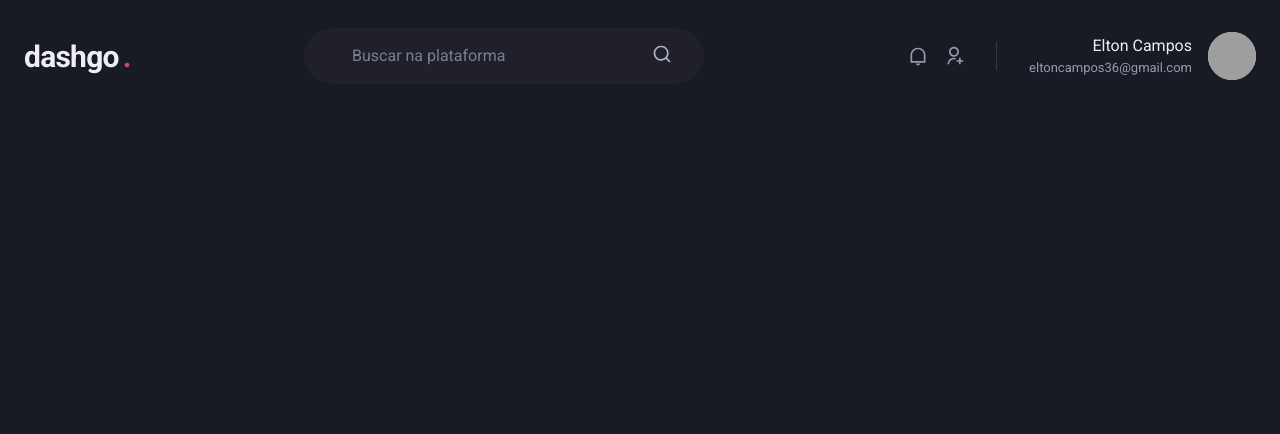
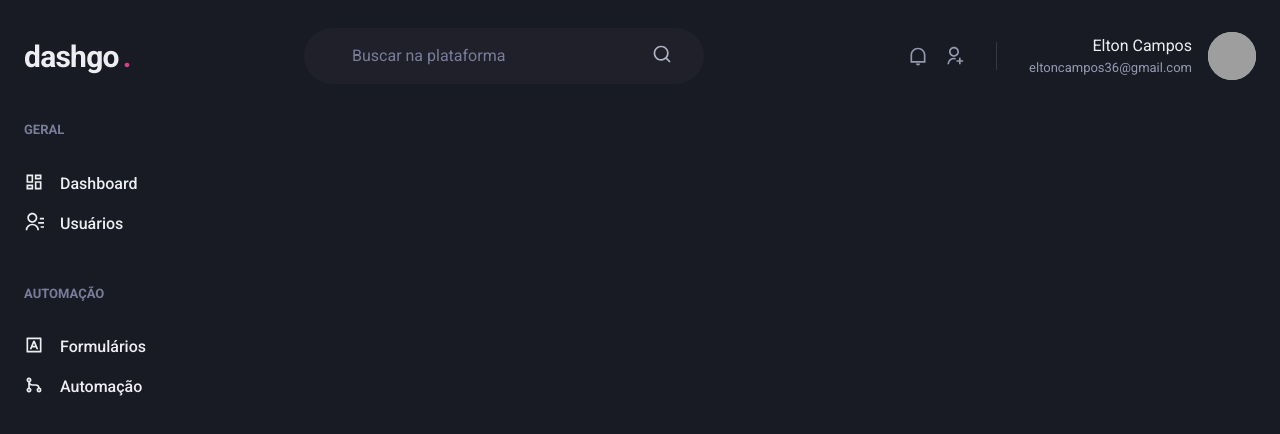
Before and after one commit to eltoncampos1/dashgo, a Next.js app: page /dashboard in a window 1280 px wide. Shown: the top 434 px of the page. Built offline with nearby package versions, Linux system fonts and the light colour scheme; grey boxes are pictures that could not be loaded.

Commit message:
chore: create sidebar component

```diff
--- /dev/null
+++ b/src/components/Form/Sidebar.tsx
@@ -0,0 +1,41 @@
+import { Box, Stack,Text, Link, Icon } from '@chakra-ui/react'
+import { RiContactsLine, RiDashboardLine, RiGitMergeLine, RiInputMethodLine } from 'react-icons/ri'
+
+export function Sidebar() {
+    return (
+        <Box
+            as="aside"
+            w="64"
+            mr="8"
+        >
+            <Stack spacing="12" align="flex-start">
+                <Box>
+                    <Text fontWeight="bold" color="gray.400" fontSize="small">GERAL</Text>
+                    <Stack spacing="4" mt="8" align="stretch">
+                        <Link display="flex" align="center">
+                            <Icon as={RiDashboardLine} fontSize="20" />
+                            <Text ml="4" fontWeight="medium">Dashboard</Text>
+                        </Link>
+                        <Link display="flex" align="center">
+                            <Icon as={RiContactsLine} fontSize="20" />
+                            <Text ml="4" fontWeight="medium">Usuários</Text>
+                        </Link>
+                    </Stack>
+                </Box>
+                <Box>
+                    <Text fontWeight="bold" color="gray.400" fontSize="small">AUTOMAÇÃO</Text>
+                    <Stack spacing="4" mt="8" align="stretch">
+                        <Link display="flex" align="center">
+                            <Icon as={RiInputMethodLine} fontSize="20" />
+                            <Text ml="4" fontWeight="medium">Formulários</Text>
+                        </Link>
+                        <Link display="flex" align="center">
+                            <Icon as={RiGitMergeLine} fontSize="20" />
+                            <Text ml="4" fontWeight="medium">Automação</Text>
+                        </Link>
+                    </Stack>
+                </Box>
+            </Stack>
+        </Box>
+    )
+}
--- a/src/pages/dashboard.tsx
+++ b/src/pages/dashboard.tsx
@@ -1,7 +1,26 @@
+import { Flex } from '@chakra-ui/react'
+
 import { Header } from '../components/Header'
+import { Sidebar } from '../components/Form/Sidebar'
+
 
 export default function Dashboard() {
     return (
-        <Header />
+        <Flex
+            direction="column"
+            h="100vh"
+        >
+            <Header />
+
+            <Flex
+                w="100%"
+                my="6"
+                maxW={1480}
+                mx="auto"
+                px="6"
+            >
+                <Sidebar />
+            </Flex>
+        </Flex>
     )
 }
```
